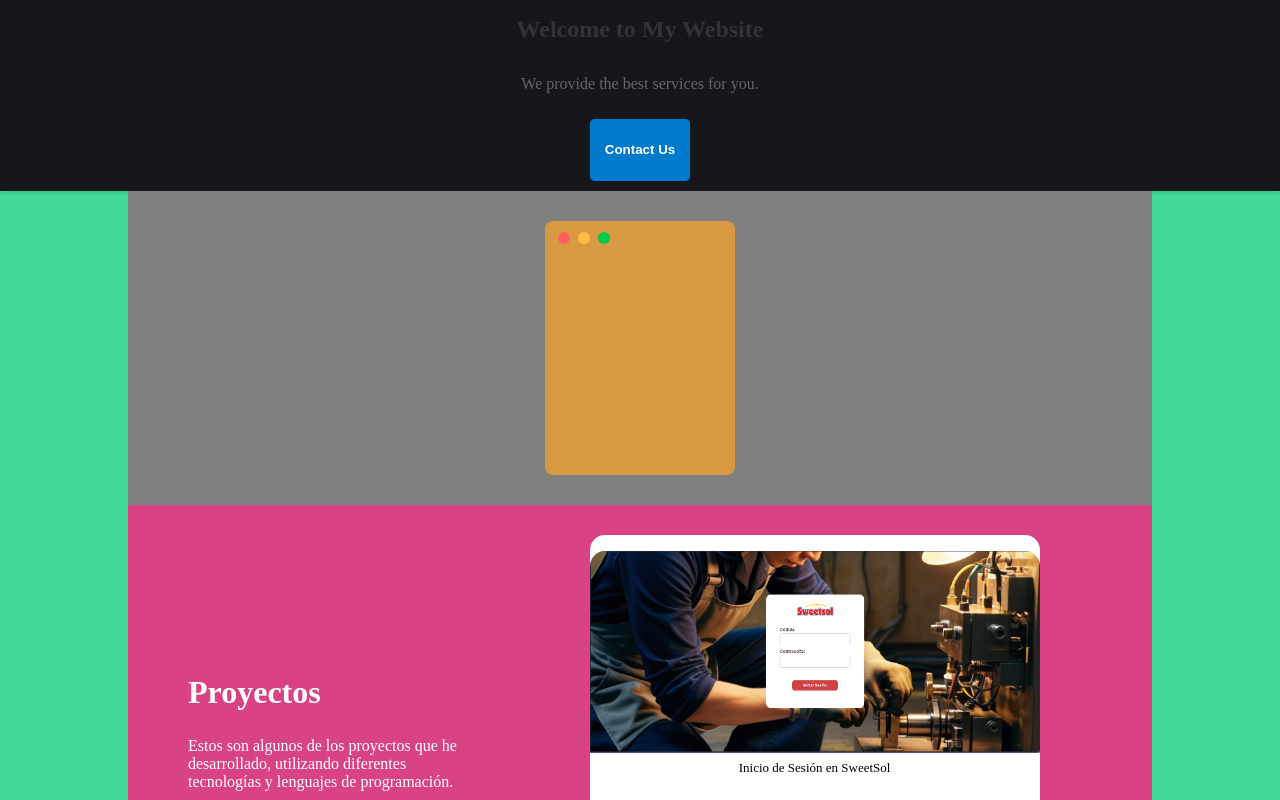
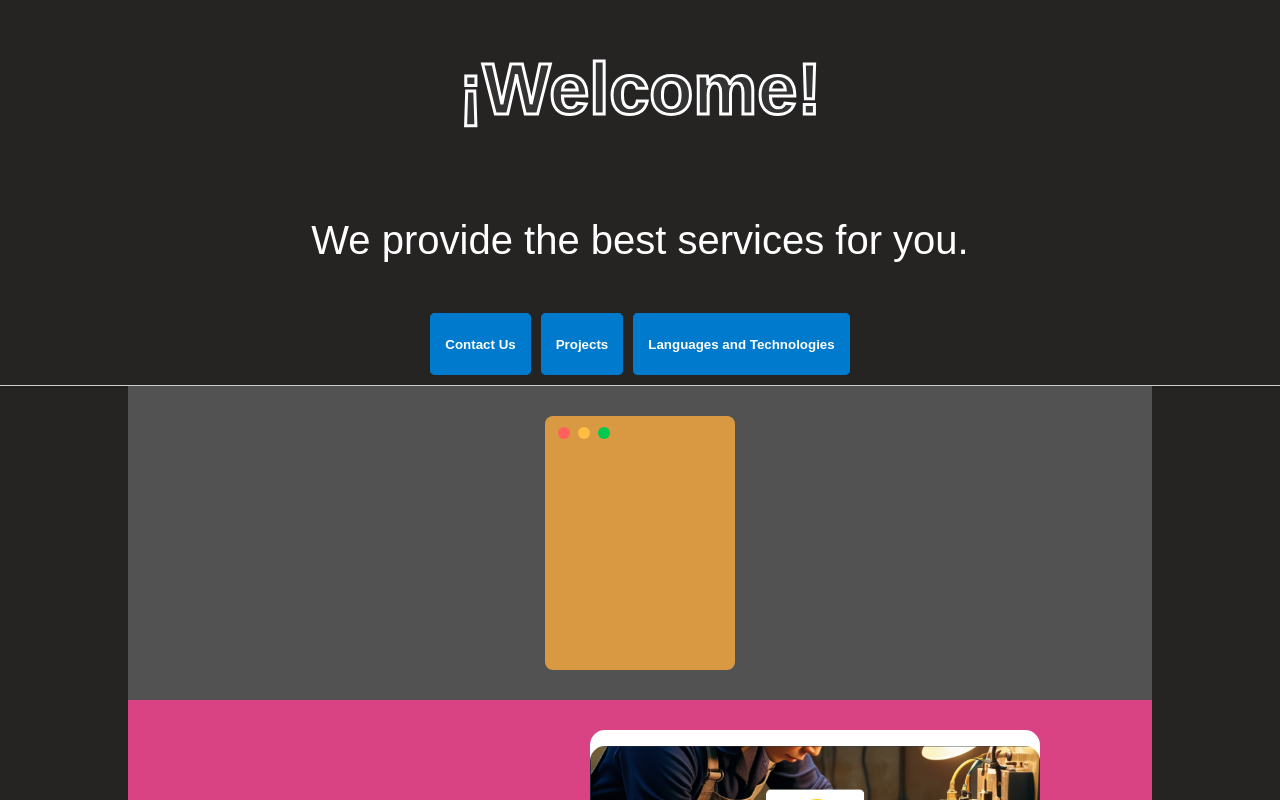
Before and after one commit to JuanEsCarmona/LandingPage, a React (Vite) app: page / in a window 1280 px wide. Shown: the top 800 px of the page. Built offline with nearby package versions, Linux system fonts and the light colour scheme.

Commit message:
Cambio de fuente y de colores para el fondo del Body y Header

```diff
--- a/src/App.css
+++ b/src/App.css
@@ -1,7 +1,10 @@
 body {
   margin: 0;
   padding: 0;
-  background-color: #42D998;
+  background-color: #262323;
+  font-family: "Poppins", sans-serif;
+  font-weight: 400;
+  font-style: normal;
 }
 
 /* ESTILOS DEL CONTENIDO */
@@ -12,8 +15,7 @@ body {
   display: flex;
   flex-direction: column;
   min-height: 100vh;
-  font-family: var(--font-sans);
-  background-color: gray;
+  background-color: #525252;
   margin-left: auto;
   margin-right: auto;
 }
--- a/src/components/header/Header.css
+++ b/src/components/header/Header.css
@@ -3,8 +3,9 @@
   display: flex;
   flex-direction: column;
   align-items: center;
-  background-color: #16171d;
+  background-color: #262323;
   box-shadow: 0 2px 4px rgba(0, 0, 0, 0.1);
+  border-bottom: 1px solid #ccc;
 }
 
 .header-content {
@@ -16,13 +17,14 @@
 }
 
 .header-content h1 {
-  font-size: 1.5em;
+  font-size: 4.5em;
   color: #333;
+  -webkit-text-stroke: 3px white;
 }
 
 .header-content p {
-    font-size: 1em;
-    color: #666;
+    font-size: 2.5em;
+    color: #FFF;
 }
 
 .navigation-buttons {
--- a/src/components/header/Header.tsx
+++ b/src/components/header/Header.tsx
@@ -7,7 +7,7 @@ function Header() {
             <header className="header">
                 {/* Header Tittle */}
                 <div className="header-content">
-                    <h1 className="header-title">Welcome to My Website</h1>
+                    <h1 className="header-title">¡Welcome!</h1>
                     <p className="header-subtitle">We provide the best services for you.</p>
                 </div>
                 {/* Header Navigation Buttons */}
@@ -18,6 +18,16 @@ function Header() {
                             Contact Us
                         </p>
                     </button>
+                    <button className="button-ContactForm">
+                        <p className="descriptiontext-ContactForm">
+                            Projects
+                        </p>
+                    </button>
+                    <button className="button-ContactForm">
+                        <p className="descriptiontext-ContactForm">
+                            Languages and Technologies
+                        </p>
+                    </button>
                 </div>
             </header>
         </>
```
